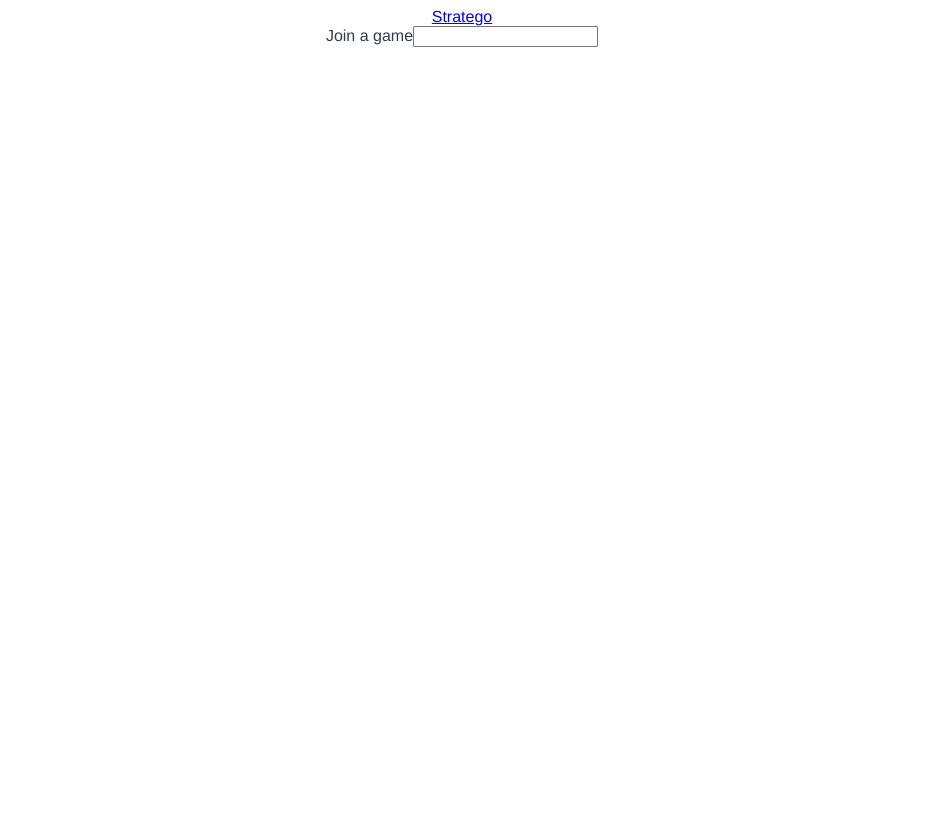
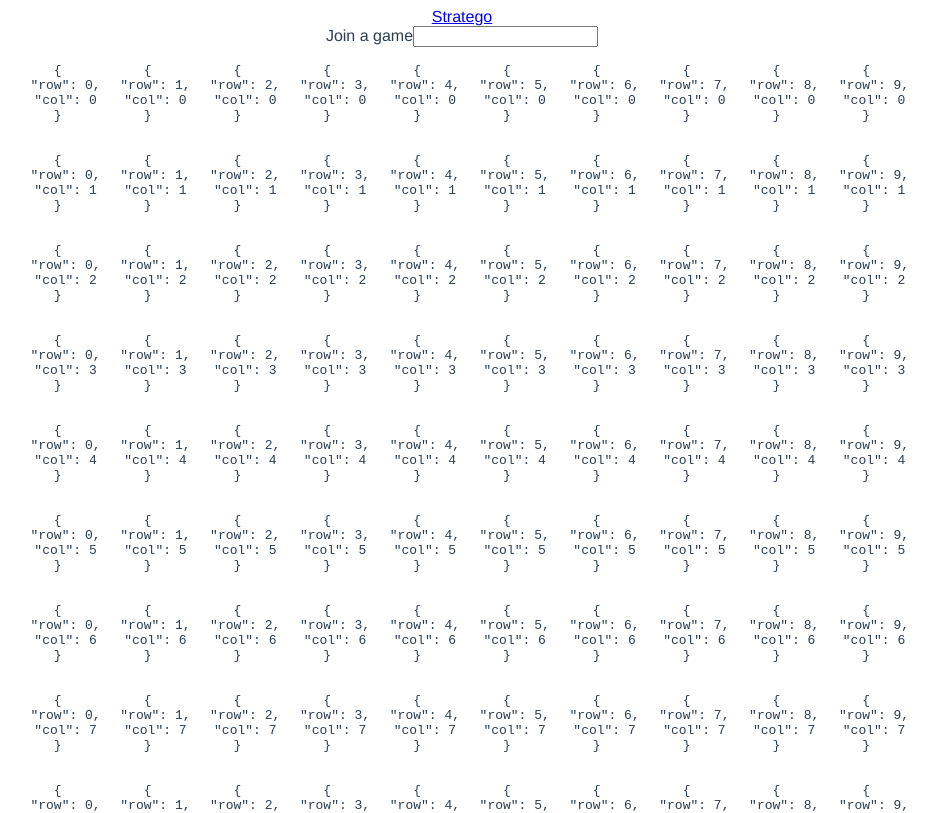
Before and after one commit to jcalixte/stratego, a Vue app: page / in a window 1280 px wide. Shown: the top 813 px of the page, without its empty margins (178-1115 px from the left). Built offline with nearby package versions, Linux system fonts and the light colour scheme; the HTML template or start-up script is replaced by a standard one.

Commit message:
:tada: (Board) init board service

```diff
--- a/src/components/AddGame.vue
+++ b/src/components/AddGame.vue
@@ -13,20 +13,3 @@ export default class AddGame extends Vue {
   private gameId: string = ''
 }
 </script>
-
-<style scoped lang="scss">
-h3 {
-  margin: 40px 0 0;
-}
-ul {
-  list-style-type: none;
-  padding: 0;
-}
-li {
-  display: inline-block;
-  margin: 0 10px;
-}
-a {
-  color: #42b983;
-}
-</style>
--- a/src/components/Game.vue
+++ b/src/components/Game.vue
@@ -1,29 +1,29 @@
 <template>
-  <div class="game"></div>
+  <div class="game">
+    <table>
+      <tr v-for="(row, rowIndex) in board" :key="`row-${rowIndex}`">
+        <td v-for="(cell, colIndex) in row" :key="`col-${colIndex}`">
+          <pre>{{ cell }}</pre>
+        </td>
+      </tr>
+    </table>
+  </div>
 </template>
 
 <script lang="ts">
 import { Component, Vue } from 'vue-property-decorator'
+import { ICell } from '../models/ICell'
+import { initBoard } from '@/services/BoardService'
 
 @Component
 export default class Game extends Vue {
   private gameId: string = ''
+  private board: ICell[][] = initBoard()
 }
 </script>
 
-<style scoped lang="scss">
-h3 {
-  margin: 40px 0 0;
-}
-ul {
-  list-style-type: none;
-  padding: 0;
-}
-li {
-  display: inline-block;
-  margin: 0 10px;
-}
-a {
-  color: #42b983;
+<style lang="scss" scoped>
+table {
+  margin: auto;
 }
 </style>
--- /dev/null
+++ b/src/services/BoardService.ts
@@ -0,0 +1,12 @@
+import { ICell } from '@/models/ICell'
+
+export const initBoard = () => {
+  const row: ICell[] = Array.from({ length: 10 }, (_c, rowIndex: number) => ({
+    row: rowIndex,
+    col: 0
+  }))
+
+  return Array.from({ length: 10 }, (_r, colIndex: number) =>
+    row.map((cell) => ({ ...cell, col: colIndex }))
+  )
+}
--- a/src/views/Home.vue
+++ b/src/views/Home.vue
@@ -1,16 +1,19 @@
 <template>
   <div class="home">
     <AddGame />
+    <Game />
   </div>
 </template>
 
 <script>
 import AddGame from '@/components/AddGame.vue'
+import Game from '@/components/Game.vue'
 
 export default {
   name: 'home',
   components: {
-    AddGame
+    AddGame,
+    Game
   }
 }
 </script>
```
